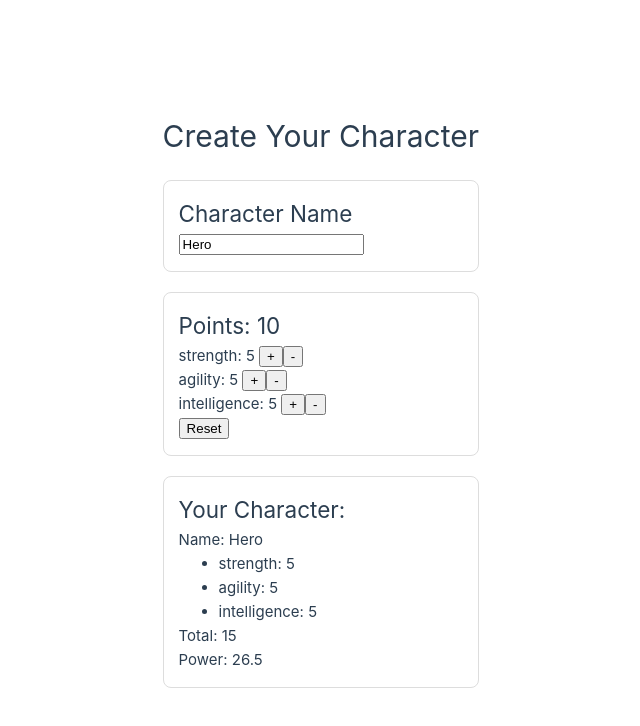
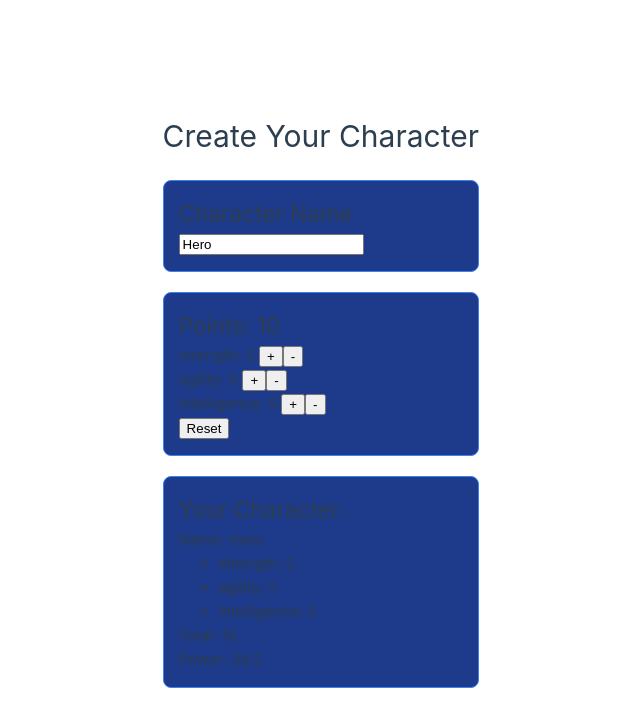
Before and after one commit to aiglesi6/character-stats, a Vue app: page / in a window 1280 px wide. Shown: the top 726 px of the page, without its empty margins (161-801 px from the left). Built offline with nearby package versions, Linux system fonts and the light colour scheme.

Commit message:
added color to sections

```diff
--- a/src/App.vue
+++ b/src/App.vue
@@ -35,5 +35,7 @@ import CharacterSummary from './components/CharacterSummary.vue'
   padding: 15px;
   border: 1px solid #ddd;
   border-radius: 8px;
+  background-color: #1e3a8a;
+  border: 1px solid #3b82f6;
 }
 </style>
```
